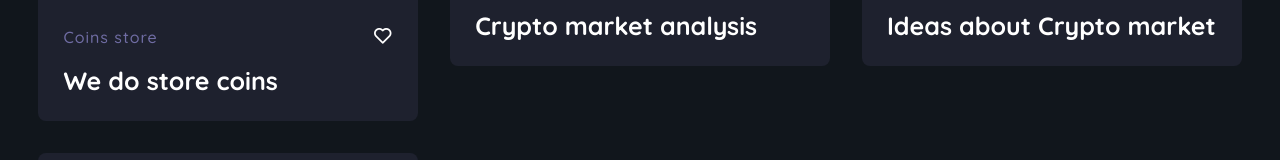
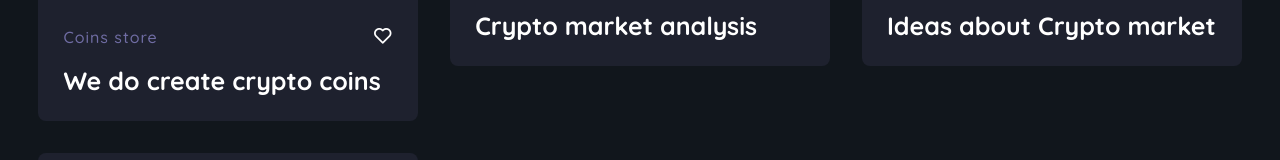
Before and after one commit to ndahimana154/Aphezis-portifollio---Front-end-design, a plain HTML site: page index.html in a window 1280 px wide. Shown: the part 3723-3883 px from the top of the page. Drawn offline with nearby package versions, Linux system fonts and the light colour scheme.

Commit message:
Update index.html

```diff
--- a/index.html
+++ b/index.html
@@ -160,7 +160,7 @@
 						<i class='bx bx-heart'></i>
 					</div>
 				</div>
-				<h3>We do store coins</h3>
+				<h3>We do create crypto coins</h3>
 			</div>
 
 			<div class="row">
```
